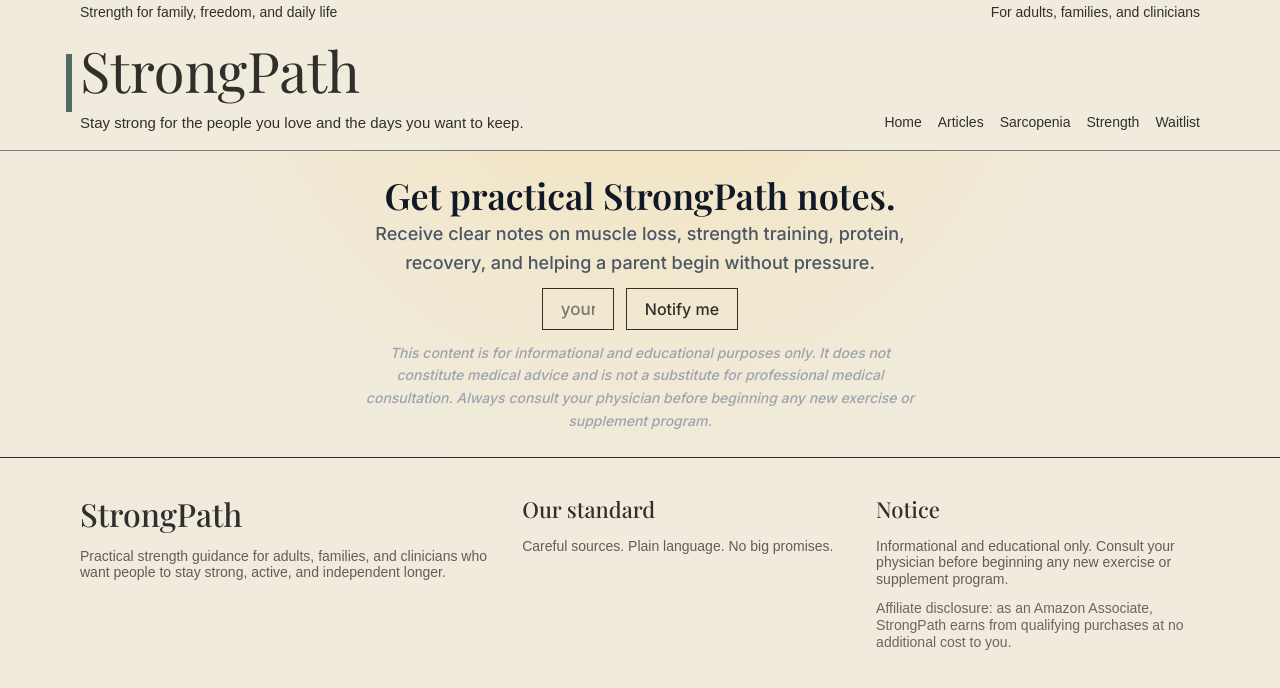
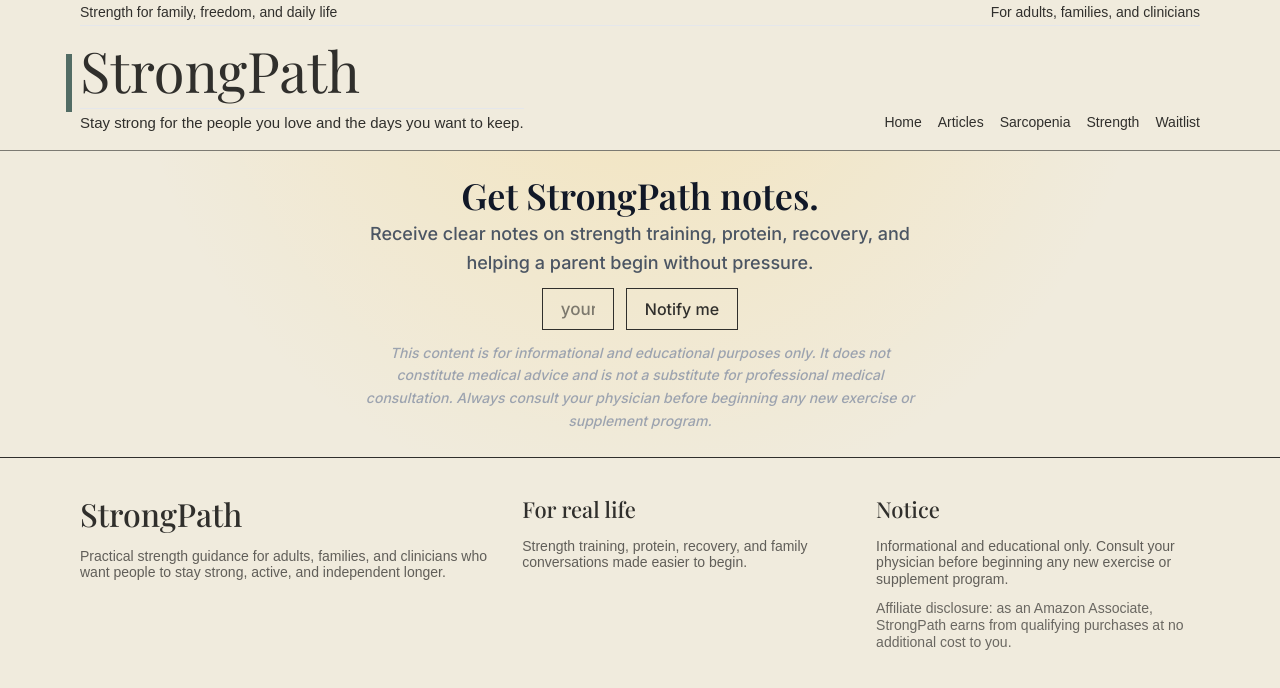
Before and after one commit to JPCWooJ/strongpath, a Next.js app: page /waitlist in a window 1280 px wide. Shown: the top 688 px of the page. Built offline with nearby package versions, Linux system fonts and the light colour scheme; no server answers.

Commit message:
Refine reader-facing marketing copy

```diff
--- a/app/(marketing)/blog/page.tsx
+++ b/app/(marketing)/blog/page.tsx
@@ -11,7 +11,7 @@ export const revalidate = 60
 export const metadata = buildMetadata({
   title: 'StrongPath Articles',
   description:
-    'Clear articles on muscle loss, lifting, protein, recovery, and helping a parent stay strong and independent - written for people who want useful answers, not hype.',
+    'Clear articles on muscle loss, lifting, protein, recovery, and helping a parent stay strong and independent.',
   path: '/blog',
 })
 
@@ -33,7 +33,7 @@ export default async function BlogPage() {
           </div>
           <p className="max-w-[660px] font-body text-[18px] leading-[1.55] text-[#1A1D24]/78 md:text-[21px]">
             Clear articles on muscle loss, lifting, protein, recovery, and helping a parent stay
-            strong and independent - written for people who want useful answers, not hype.
+            strong and independent.
           </p>
         </div>
       </section>
--- a/app/(marketing)/page.tsx
+++ b/app/(marketing)/page.tsx
@@ -66,49 +66,49 @@ const startingPoints = [
     title: 'I want to help a parent',
     copy: 'When you love someone, you notice what they stop doing. StrongPath helps you support them without pressure or fear.',
     href: '/blog/help-aging-parents-stay-strong',
-    action: 'Read the caregiver guide',
+    action: 'Read the article',
   },
   {
     title: 'I want to know what helps',
     copy: 'Walking matters. Protein matters. Lifting matters. The hard part is knowing what to do first.',
     href: '/blog/resistance-training-older-adults',
-    action: 'Read the lifting guide',
+    action: 'Read the article',
   },
 ]
 
 const nextSteps = [
   {
-    title: 'Start with the book',
-    copy: 'Use the book to understand why strength matters for travel, family, independence, and the days you love.',
-    action: 'Buy on Amazon',
+    title: 'If you want the full story',
+    copy: 'Start with the book that gave StrongPath its name and its foundation.',
+    action: 'View the book',
     href: 'amazon',
   },
   {
-    title: 'Read the sarcopenia guide',
-    copy: 'See why the first signs matter before stairs, balance, recovery, or confidence narrow further.',
-    action: 'Read the guide',
+    title: 'If your body feels different',
+    copy: 'Read the article on sarcopenia and why strength, muscle, and function change with age.',
+    action: 'Read the article',
     href: '/blog/what-is-sarcopenia',
   },
   {
-    title: 'Get practical notes',
-    copy: 'Get notes on muscle loss, protein, recovery, and helping a parent begin without making it a fight.',
-    action: 'Get practical notes',
+    title: 'If you want help staying on the path',
+    copy: 'Get practical notes on strength, protein, recovery, and helping a parent begin.',
+    action: 'Get the notes',
     href: '/waitlist',
   },
 ]
 
 const trustSignals = [
   {
-    title: 'Book first',
-    copy: 'The book gives readers a serious place to start before StrongPath asks them to buy anything else.',
+    title: 'The book started the path',
+    copy: 'Choosing the StrongPath helped name the problem: muscle loss changes how people live. StrongPath carries that work forward for adults and families today.',
   },
   {
-    title: 'Careful sources',
-    copy: 'Health claims should be easy to check. Readers should not have to take them on faith.',
+    title: 'The work is practical',
+    copy: 'We focus on what people can actually use: strength training, protein, recovery, and small steps that support better days.',
   },
   {
-    title: 'No big promises',
-    copy: 'No age-reversal promises. No fear. No claim stronger than the evidence supports.',
+    title: 'Families need a way in',
+    copy: 'When a parent is getting weaker, pressure rarely helps. A clear article, a better conversation, and one small next step can.',
   },
 ]
 
@@ -183,7 +183,7 @@ export default function HomePage() {
                 href="/blog/what-is-sarcopenia"
                 className="inline-flex min-h-[44px] items-center justify-center bg-[#0B2545] px-18 py-11 font-body text-[16px] font-medium leading-none text-parchment transition-colors hover:bg-[#16385f]"
               >
-                Read the sarcopenia guide
+                Read about sarcopenia
               </Link>
               <Link
                 href="/blog"
@@ -277,7 +277,7 @@ export default function HomePage() {
               )}
               <div className="md:pt-2">
                 <div>
-                  <p className="font-utility text-[13px] leading-none text-[#dfe5dc]">Featured guide</p>
+                  <p className="font-utility text-[13px] leading-none text-[#dfe5dc]">Featured article</p>
                   <div className="mt-12">
                     <ArticleMeta
                       publishedAt={featuredGuide.publishedAt}
@@ -306,7 +306,7 @@ export default function HomePage() {
                     href={featuredGuide.href}
                     className="mt-18 inline-flex min-h-[42px] items-center bg-parchment px-18 py-10 font-body text-[16px] font-medium leading-none text-[#0B2545] transition-colors hover:bg-[#FAF8F5]"
                   >
-                    Read the guide
+                    Read the article
                   </Link>
                 </div>
               </div>
@@ -319,7 +319,7 @@ export default function HomePage() {
         <div className="sp-container py-30 md:py-42">
           <div className="flex flex-col justify-between gap-12 border-b border-[#2E6171]/28 pb-16 md:flex-row md:items-end">
             <div>
-              <p className="font-utility text-[13px] leading-none text-[#2E6171]">Latest guides</p>
+              <p className="font-utility text-[13px] leading-none text-[#2E6171]">Latest articles</p>
               <h2 className="mt-10 font-display text-[34px] font-normal leading-[1.06] text-[#0B2545] md:text-[48px]">
                 Read next
               </h2>
@@ -369,10 +369,10 @@ export default function HomePage() {
       <section className="border-b border-[#2E6171]/24 bg-[#FAF8F5]">
         <div className="sp-container grid gap-20 py-30 md:py-42 lg:grid-cols-[0.38fr_0.62fr] lg:gap-34">
           <div>
-            <p className="font-utility text-[13px] leading-none text-[#2E6171]">Why trust it</p>
-              <h2 className="mt-10 font-display text-[34px] font-normal leading-[1.06] text-[#0B2545] md:text-[48px]">
-                Serious help does not need big promises.
-              </h2>
+            <p className="font-utility text-[13px] leading-none text-[#2E6171]">Why StrongPath</p>
+            <h2 className="mt-10 font-display text-[34px] font-normal leading-[1.06] text-[#0B2545] md:text-[48px]">
+              Strength is how you keep more of your life.
+            </h2>
           </div>
           <div className="grid gap-12 md:grid-cols-3">
             {trustSignals.map((item) => (
@@ -393,9 +393,9 @@ export default function HomePage() {
         <div className="sp-container py-30 md:py-42">
           <div className="grid gap-18 md:grid-cols-[0.32fr_0.68fr] md:gap-28">
             <div>
-              <p className="font-utility text-[13px] leading-none text-[#2E6171]">Recommended next steps</p>
+              <p className="font-utility text-[13px] leading-none text-[#2E6171]">Choose your next step</p>
               <h2 className="mt-10 font-display text-[34px] font-normal leading-[1.06] text-[#0B2545] md:text-[48px]">
-                What to do next
+                Start where the need is clearest.
               </h2>
             </div>
             <div className="grid gap-12 md:grid-cols-3">
@@ -438,8 +438,8 @@ export default function HomePage() {
               Get clearer about what helps.
             </h2>
             <p className="mx-auto mt-14 max-w-[620px] font-body text-[17px] leading-[1.55] text-parchment/74 md:text-[19px]">
-              Get notes on muscle loss, protein, recovery, equipment, supplements, and helping a
-              parent begin without making it a fight.
+              Get practical notes on strength, protein, recovery, and helping a parent begin
+              without pressure.
             </p>
             <div className="mx-auto mt-20 max-w-[560px] md:mt-24">
               <EmailForm source="homepage_publication_baseline" />
--- a/app/(marketing)/waitlist/page.tsx
+++ b/app/(marketing)/waitlist/page.tsx
@@ -2,19 +2,19 @@ import type { Metadata } from 'next'
 import { EmailForm } from '../EmailForm'
 
 export const metadata: Metadata = {
-  title: 'Get practical StrongPath notes — StrongPath',
+  title: 'Get StrongPath notes - StrongPath',
   description:
-    'Receive clear notes on muscle loss, strength training, protein, recovery, and helping a parent begin without pressure.',
+    'Receive clear notes on strength training, protein, recovery, and helping a parent begin without pressure.',
   robots: { index: false, follow: false },
 }
 
 export default function WaitlistPage() {
   return (
     <main className="max-w-xl mx-auto px-6 py-24 text-center">
-      <h1 className="text-4xl font-bold text-gray-900 mb-4">Get practical StrongPath notes.</h1>
+      <h1 className="text-4xl font-bold text-gray-900 mb-4">Get StrongPath notes.</h1>
       <p className="text-lg text-gray-600 leading-relaxed mb-10">
-        Receive clear notes on muscle loss, strength training, protein, recovery, and helping a
-        parent begin without pressure.
+        Receive clear notes on strength training, protein, recovery, and helping a parent begin
+        without pressure.
       </p>
 
       <EmailForm source="waitlist" />
--- a/components/marketing/ArticleLayout.tsx
+++ b/components/marketing/ArticleLayout.tsx
@@ -319,8 +319,8 @@ function EvidenceBox() {
         Strength and function matter, not muscle size alone.
       </p>
       <p className="mt-10 font-body text-[17px] leading-[1.58] text-[#1A1D24]/78 md:text-[18px]">
-        StrongPath starts with the book, then uses current third-party sources for the health
-        claims in each article.
+        The goal is practical strength: standing, climbing, carrying, recovering, and keeping more
+        good days in reach.
       </p>
     </section>
   )
--- a/components/marketing/SiteFooter.tsx
+++ b/components/marketing/SiteFooter.tsx
@@ -12,9 +12,9 @@ export function SiteFooter() {
           </p>
         </div>
         <div>
-          <p className="font-display text-[22px] leading-none">Our standard</p>
+          <p className="font-display text-[22px] leading-none">For real life</p>
           <p className="mt-18 font-utility text-caption leading-caption text-inkwell/75">
-            Careful sources. Plain language. No big promises.
+            Strength training, protein, recovery, and family conversations made easier to begin.
           </p>
         </div>
         <div>
```
Also changed, not shown: app/(marketing)/book/page.tsx (+5 -5 lines).
